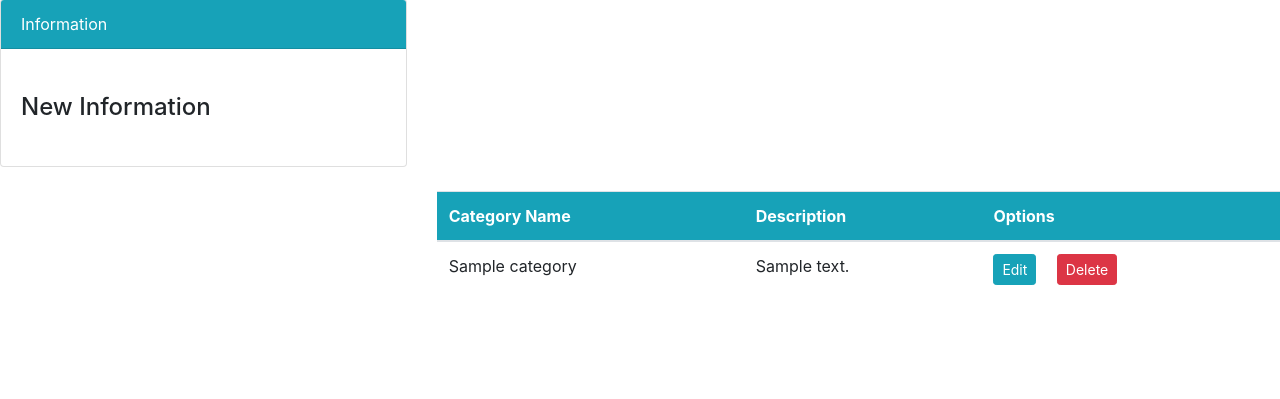
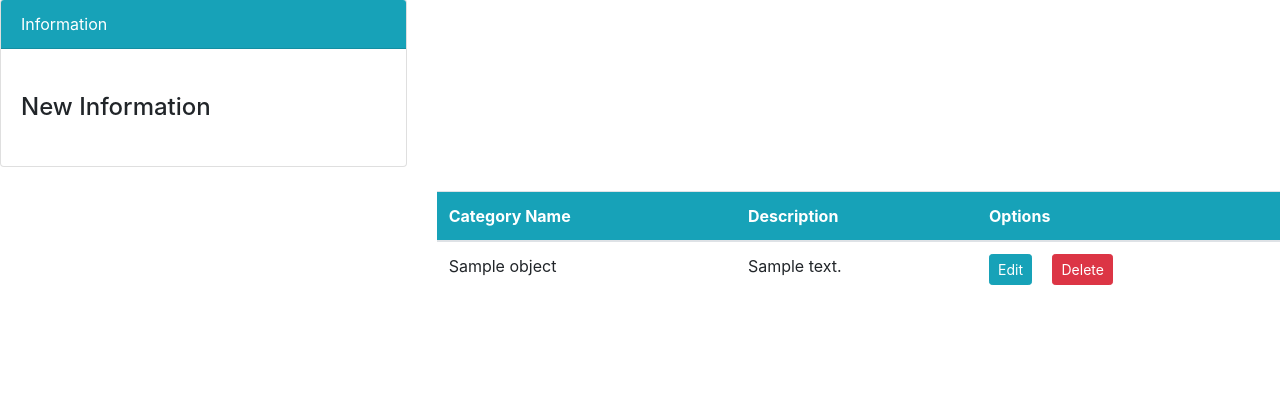
Before and after one commit to FX2One/fxims, a Django app: template fxecommerce/templates/categories.html in a window 1280 px wide. Shown: the part 81-480 px from the top of the page. Run offline with Django 4.2, Linux system fonts and the light colour scheme; the template is opened without the code that fills it: most values are stand-ins (such as "Sample title", 1, 10 or a date in 2020); some libraries are stand-ins or nearby versions.

Commit message:
change category context to object list regards CBV

```diff
--- a/fxecommerce/templates/categories.html
+++ b/fxecommerce/templates/categories.html
@@ -21,7 +21,7 @@
             </tr>
             </thead>
             <tbody>
-            {% for c in category %}
+            {% for c in object_list %}
             <tr>
                 <td>{{ c.category_name }}</td>
                 <td>{{ c.description }}</td>
```
